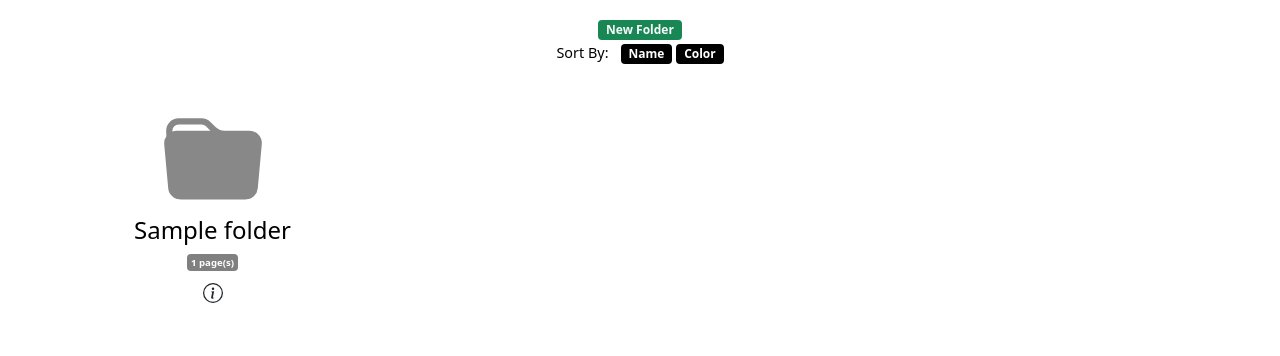
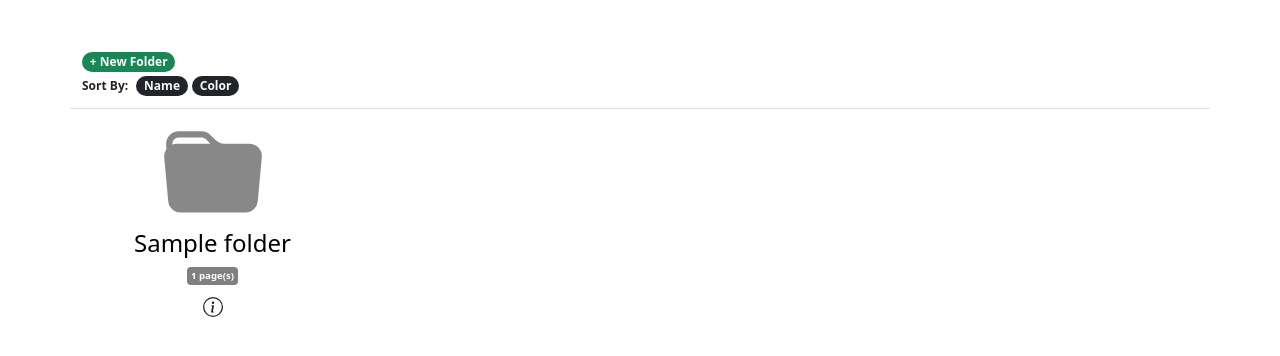
Before and after one commit to misterrager8/Notes-Repo, a Flask app: page / in a window 1280 px wide. Shown: the part 56-412 px from the top of the page. Run offline with Flask 2, Linux system fonts and the light colour scheme; tables that the repository leaves empty hold one stand-in row (values such as "Sample post").

Commit message:
Redo sort macros

```diff
--- a/modules/templates/folders/index.html
+++ b/modules/templates/folders/index.html
@@ -3,16 +3,16 @@
 
 {% block body %}
 <title>Notes-Repo</title>
-<div class="container">
-  <div class="text-center my-3">
-    <a href="#" onclick="$('#folderCreate').toggle()" class="link badge bg-success text-light">New Folder</a>
+<div class="container pt-5">
+  <div id="allFolders">
+    <a onclick="$('#folderCreate').toggle()" class="link badge bg-success text-light rounded-pill">+ New Folder</a>
     <div style="display:none" id="folderCreate" class="my-2">{{ macros.folder_add_form() }}</div>
     {{ macros.sort_folders_filter() }}
-  </div>
-  <div class="row" id="allFolders">
-    {% for i in folders_ %}
-    {{ macros.folder_card(i) }}
-    {% endfor %}
+    <div class="row border-top">
+      {% for i in folders_ %}
+      {{ macros.folder_card(i) }}
+      {% endfor %}
+    </div>
   </div>
 </div>
 {% endblock %}
--- a/modules/templates/macros.html
+++ b/modules/templates/macros.html
@@ -56,7 +56,7 @@
 <!--Page Card-->
 {% macro page_card(page) %}
 <div class="card col-xl-4 border-0">
-  <div class="card-body p-0 border m-3 rounded shadow-sm">
+  <div class="card-body p-0 border my-3 rounded shadow-sm">
     <div class="card-header d-flex justify-content-between">
       <a class="link text-truncate fw-bold" data-placement="top" data-toggle="tooltip" href="{{ url_for('pages.page', id_=page.id) }}" title="{{ page.title }}">{{ page.title }}</a>
       {{ badge(page.folders.name, href=url_for('folders.folder', id_=page.folder_id), bg_color=page.folders.color) }}
@@ -287,21 +287,33 @@
 
 <!--Sort Pages Filter-->
 {% macro sort_pages_filter(class='') %}
-<div class="list-inline {{ class }}">
-  {{ paragraph('Sort By:', class='list-inline-item', size=0.9) }}
-  {% if order_by != 'folders.name' %}{{ badge('Folder', href=url_for('pages.my_pages', order_by='folders.name'), class='list-inline-item', pill=true) }}{% endif %}
-  {% if order_by != 'last_modified desc' %}{{ badge('Last Modified', href=url_for('pages.my_pages', order_by='last_modified desc'), class='list-inline-item', pill=true) }}{% endif %}
-  {% if order_by != 'title' %}{{ badge('Title', href=url_for('pages.my_pages', order_by='title'), class='list-inline-item', pill=true) }}{% endif %}
+<div>
+  <p class="badge p-0 text-dark me-1">Sort By:</p>
+  {% if order_by != 'folders.name' %}
+  <a class="badge link bg-dark text-light rounded-pill" href="{{ url_for('pages.my_pages', order_by='folders.name') }}">Folder</a>
+  {% endif %}
+  {% if order_by != 'last_modified desc' %}
+  <a class="badge link bg-dark text-light rounded-pill" href="{{ url_for('pages.my_pages', order_by='last_modified desc') }}">Last Modified</a>
+  {% endif %}
+  {% if order_by != 'title' %}
+  <a class="badge link bg-dark text-light rounded-pill" href="{{ url_for('pages.my_pages', order_by='title') }}">Title</a>
+  {% endif %}
 </div>
 {% endmacro %}
 
 <!--Sort Folders Filter-->
-{% macro sort_folders_filter(class='') %}
-<div class="list-inline {{ class }}">
-  {{ paragraph('Sort By:', class='list-inline-item', size=0.9) }}
-  {% if order_by != 'name' %}{{ badge('Name', href=url_for('folders.index', order_by='name'), class='list-inline-item', pill=true) }}{% endif %}
-  {% if order_by != 'color' %}{{ badge('Color', href=url_for('folders.index', order_by='color'), class='list-inline-item', pill=true) }}{% endif %}
-  {% if order_by != 'date_created desc' %}{{ badge('Date Created', href=url_for('folders.index', order_by='date_created desc'), class='list-inline-item', pill=true) }}{% endif %}
+{% macro sort_folders_filter() %}
+<div>
+  <p class="badge p-0 text-dark me-1">Sort By:</p>
+  {% if order_by != 'name' %}
+  <a class="badge link bg-dark text-light rounded-pill" href="{{ url_for('folders.index', order_by='name') }}">Name</a>
+  {% endif %}
+  {% if order_by != 'color' %}
+  <a class="badge link bg-dark text-light rounded-pill" href="{{ url_for('folders.index', order_by='color') }}">Color</a>
+  {% endif %}
+  {% if order_by != 'date_created desc' %}
+  <a class="badge link bg-dark text-light rounded-pill" href="{{ url_for('folders.index', order_by='date_created desc') }}">Date Createc</a>
+  {% endif %}
 </div>
 {% endmacro %}
 
```
Also changed, not shown: modules/templates/pages/my_pages.html (+9 -7 lines).
